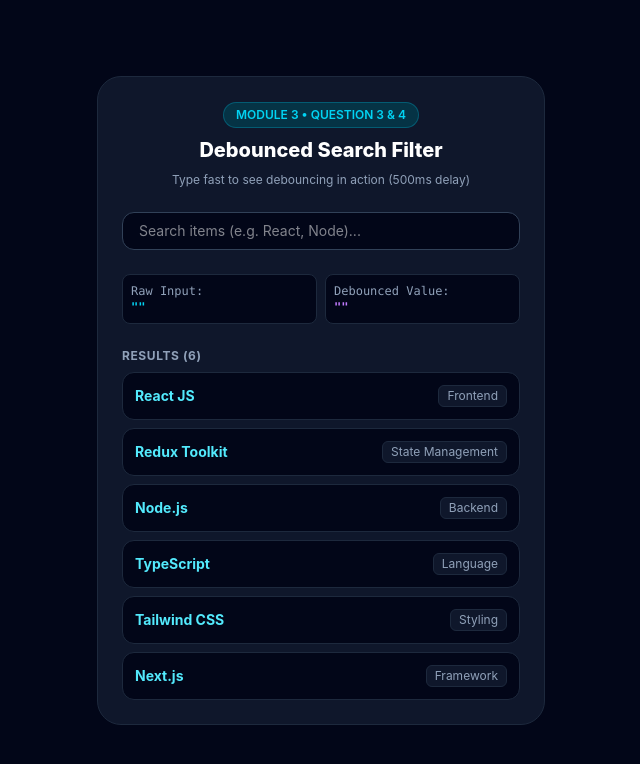
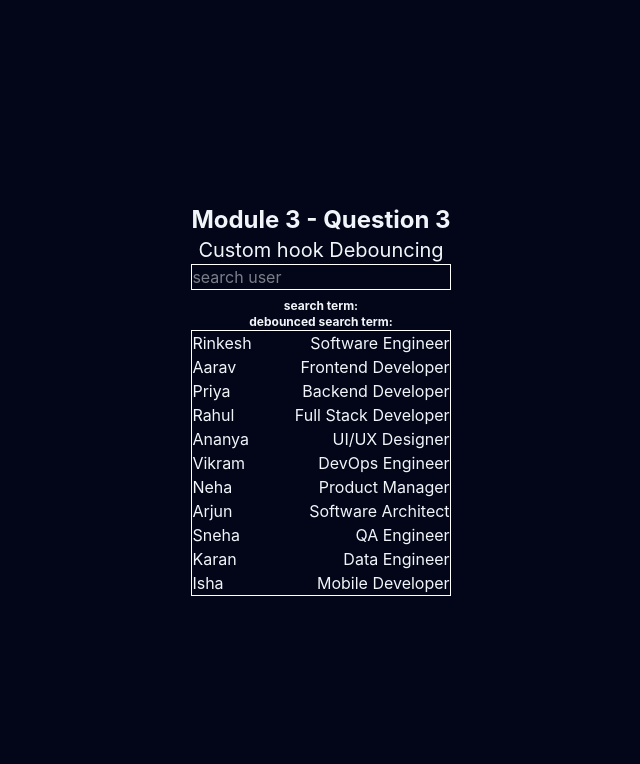
Before and after one commit to Rinkesh-modi/react-interview-lab, a React (Vite) app: page / in a window 1280 px wide. Shown: the top 764 px of the page, without its empty margins (319-959 px from the left). Built offline with nearby package versions, Linux system fonts and the light colour scheme.

Commit message:
Complete Module 3 Question 3 & 4 user solution for useDebounce

```diff
--- a/src/components/Module3Q3.jsx
+++ b/src/components/Module3Q3.jsx
@@ -1,97 +1,70 @@
-import { useState, useEffect } from "react"
-import useDebounce from "../hooks/useDebounce"
-
-const MOCK_ITEMS = [
-  { id: 1, name: "React JS", category: "Frontend" },
-  { id: 2, name: "Redux Toolkit", category: "State Management" },
-  { id: 3, name: "Node.js", category: "Backend" },
-  { id: 4, name: "TypeScript", category: "Language" },
-  { id: 5, name: "Tailwind CSS", category: "Styling" },
-  { id: 6, name: "Next.js", category: "Framework" },
-]
+import { useState } from "react";
+import { useDebounce } from "../hooks/useDebounce";
 
 export default function Module3Q3() {
-  const [searchTerm, setSearchTerm] = useState("")
+  const users = [
+    {
+      name: "Rinkesh",
+      role: "Software Engineer"
+    },
+    {
+      name: "Aarav",
+      role: "Frontend Developer"
+    },
+    {
+      name: "Priya",
+      role: "Backend Developer"
+    },
+    {
+      name: "Rahul",
+      role: "Full Stack Developer"
+    },
+    {
+      name: "Ananya",
+      role: "UI/UX Designer"
+    },
+    {
+      name: "Vikram",
+      role: "DevOps Engineer"
+    },
+    {
+      name: "Neha",
+      role: "Product Manager"
+    },
+    {
+      name: "Arjun",
+      role: "Software Architect"
+    },
+    {
+      name: "Sneha",
+      role: "QA Engineer"
+    },
+    {
+      name: "Karan",
+      role: "Data Engineer"
+    },
+    {
+      name: "Isha",
+      role: "Mobile Developer"
+    }
+  ];
+  const [searchTerm, setSearchTerm] = useState("");
+  const debouncedSearchTerm=useDebounce(searchTerm,2000);
+  const userFilter=users.filter((user)=>user.name.toLocaleLowerCase().includes(debouncedSearchTerm.toLocaleLowerCase()))
 
-  // 1. Pass rapid state `searchTerm` to useDebounce with 500ms delay:
-  const debouncedSearchTerm = useDebounce(searchTerm, 500)
-
-  const [isSearching, setIsSearching] = useState(false)
-
-  // Track when debouncing is in progress:
-  useEffect(() => {
-    if (searchTerm !== debouncedSearchTerm) {
-      setIsSearching(true)
-    } else {
-      setIsSearching(false)
-    }
-  }, [searchTerm, debouncedSearchTerm])
-
-  // Filter items using debounced value (0 extra calculations while typing fast!)
-  const filteredItems = MOCK_ITEMS.filter((item) =>
-    item.name.toLowerCase().includes(debouncedSearchTerm.toLowerCase()) ||
-    item.category.toLowerCase().includes(debouncedSearchTerm.toLowerCase())
-  )
-
-  return (
-    <div className="max-w-md w-full mx-auto p-6 bg-slate-900 text-white rounded-3xl border border-slate-800 space-y-6 font-sans">
-      <div className="text-center space-y-2">
-        <div className="inline-block text-xs font-semibold uppercase px-3 py-1 bg-cyan-950 text-cyan-400 border border-cyan-500/30 rounded-full">
-          Module 3 • Question 3 & 4
-        </div>
-        <h2 className="text-xl font-extrabold text-white">Debounced Search Filter</h2>
-        <p className="text-xs text-slate-400">Type fast to see debouncing in action (500ms delay)</p>
-      </div>
-
-      {/* Input */}
-      <div className="relative">
-        <input
-          type="text"
-          value={searchTerm}
-          onChange={(e) => setSearchTerm(e.target.value)}
-          placeholder="Search items (e.g. React, Node)..."
-          className="w-full px-4 py-2 text-sm bg-slate-950 border border-slate-700 rounded-xl text-white focus:outline-none focus:border-cyan-400"
-        />
-        {isSearching && (
-          <span className="absolute right-3 top-2.5 text-xs text-amber-400 font-mono animate-pulse">
-            ⏳ Waiting 500ms...
-          </span>
-        )}
-      </div>
-
-      {/* Status Indicators */}
-      <div className="grid grid-cols-2 gap-2 text-xs font-mono">
-        <div className="p-2 bg-slate-950 rounded-lg border border-slate-800">
-          <span className="text-slate-400">Raw Input:</span>
-          <p className="text-cyan-400 font-bold truncate">{searchTerm || '""'}</p>
-        </div>
-        <div className="p-2 bg-slate-950 rounded-lg border border-slate-800">
-          <span className="text-slate-400">Debounced Value:</span>
-          <p className="text-purple-400 font-bold truncate">{debouncedSearchTerm || '""'}</p>
-        </div>
-      </div>
-
-      {/* Filtered List */}
-      <div className="space-y-2">
-        <h3 className="text-xs font-bold uppercase text-slate-400 tracking-wider">
-          Results ({filteredItems.length})
-        </h3>
-        {filteredItems.length > 0 ? (
-          filteredItems.map((item) => (
-            <div
-              key={item.id}
-              className="p-3 bg-slate-950 rounded-xl border border-slate-800 flex justify-between items-center"
-            >
-              <span className="font-bold text-sm text-cyan-300">{item.name}</span>
-              <span className="text-xs px-2 py-0.5 bg-slate-900 text-slate-400 rounded-md border border-slate-800">
-                {item.category}
-              </span>
-            </div>
-          ))
-        ) : (
-          <p className="text-xs text-rose-400 italic">No matching results found.</p>
-        )}
+  return <>
+    <div className="flex flex-col text-center">
+      <h1 className="text-2xl font-bold">Module 3 - Question 3</h1>
+      <h2 className="text-xl">Custom hook Debouncing</h2>
+      <input className="border border-1 border-white mb-2" value={searchTerm} placeholder="search user" onChange={(e)=>setSearchTerm(e.target.value)} />
+      <h1 className="text-xs font-bold">search term: <span>{searchTerm}</span></h1>
+      <h1 className="text-xs font-bold">debounced search term: <span>{debouncedSearchTerm}</span></h1>
+      <div className="border border-1 border-white">
+        {userFilter && userFilter.map((user) => (<div className="flex justify-between text-left" key={user.name}>
+          <h1>{user.name}</h1>
+          <h1>{user.role}</h1>
+        </div>))}
       </div>
     </div>
-  )
+  </>
 }
--- a/src/hooks/useDebounce.js
+++ b/src/hooks/useDebounce.js
@@ -1,29 +1,12 @@
 import { useEffect, useState } from "react"
 
-/**
- * Custom Hook: useDebounce
- * Delays updating the returned value until `delay` ms pass without a new update.
- *
- * @param {any} value - The state/value to debounce (e.g. search query)
- * @param {number} delay - The delay in milliseconds (default: 500ms)
- * @returns {any} debouncedValue
- */
-const useDebounce = (value, delay = 500) => {
-  const [debouncedValue, setDebouncedValue] = useState(value)
-
-  useEffect(() => {
-    // 1. Start a timer to update debouncedValue after delay ms
-    const timerId = setTimeout(() => {
-      setDebouncedValue(value)
+export const useDebounce = (searchTerm, delay = 500) => {
+  const [debTerm, setDebTerm] = useState("");
+  useEffect((() => {
+      const timerId = setTimeout(() => {
+      setDebTerm(searchTerm)
     }, delay)
-
-    // 2. Cleanup: Cancel previous timer if value changes before delay finishes
-    return () => {
-      clearTimeout(timerId)
-    }
-  }, [value, delay])
-
-  return debouncedValue
+    return () => { clearTimeout(timerId) }
+  }), [searchTerm, delay])
+  return debTerm;
 }
-
-export default useDebounce
```
